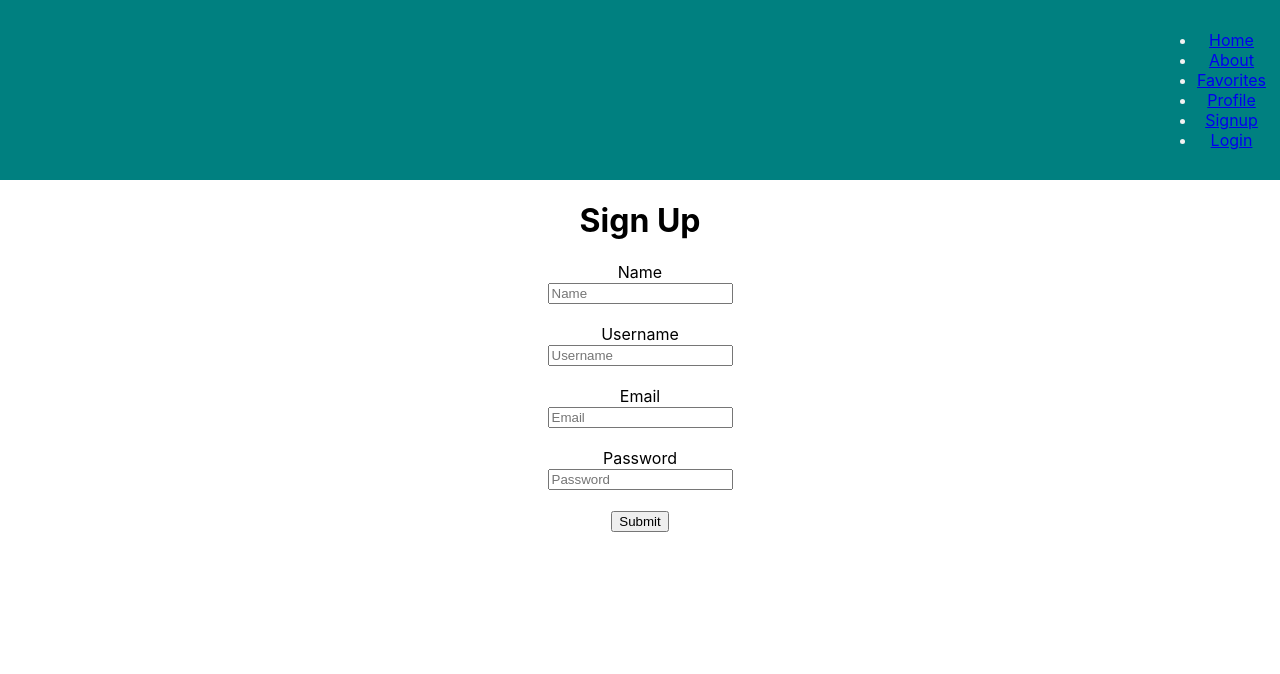
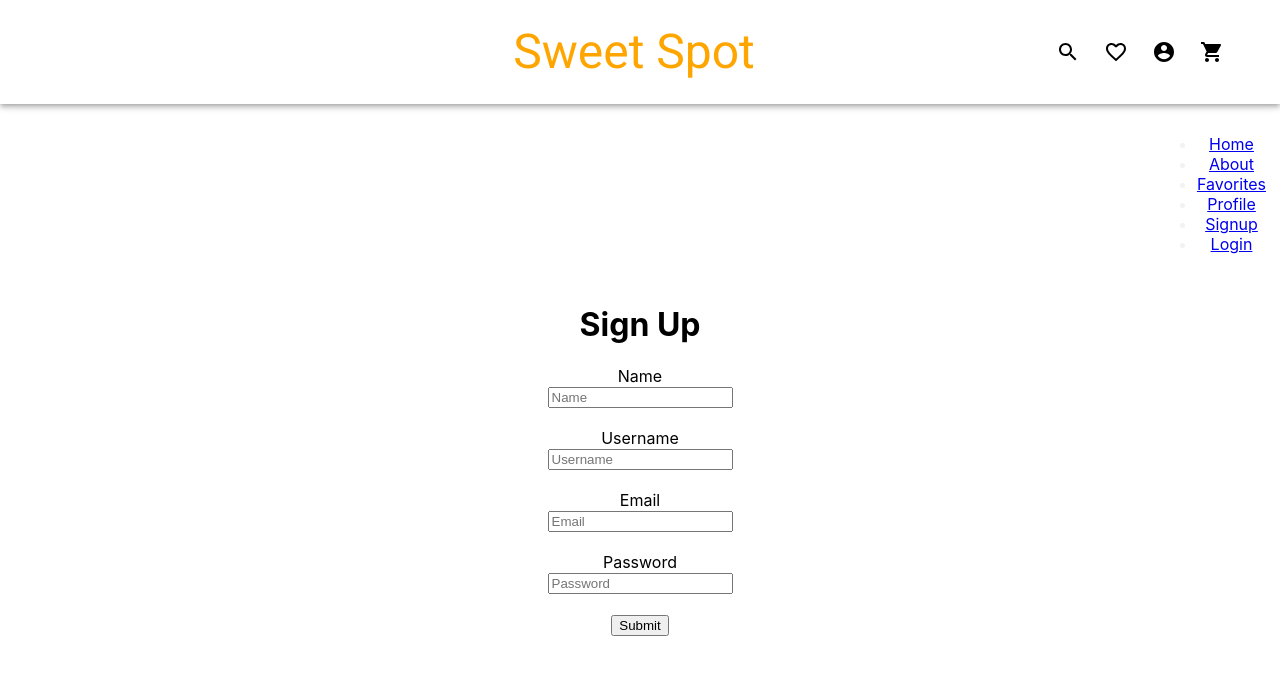
Before and after one commit to mwong068/sweet-spot-front-end, a React (Create React App) app: page /signup in a window 1280 px wide. Shown: the top 674 px of the page. Built offline with nearby package versions, Linux system fonts and the light colour scheme.

Commit message:
added both nav components and sign in and login functionality

```diff
--- a/package.json
+++ b/package.json
@@ -3,6 +3,8 @@
   "version": "0.1.0",
   "private": true,
   "dependencies": {
+    "@material-ui/core": "^4.9.0",
+    "@material-ui/icons": "^4.5.1",
     "@testing-library/jest-dom": "^4.2.4",
     "@testing-library/react": "^9.3.2",
     "@testing-library/user-event": "^7.1.2",
--- a/public/index.html
+++ b/public/index.html
@@ -25,6 +25,8 @@
       Learn how to configure a non-root public URL by running `npm run build`.
     -->
     <title>Sweet Spot</title>
+    <link rel="stylesheet" href="https://fonts.googleapis.com/css?family=Roboto:300,400,500,700&display=swap" />
+
   </head>
   <body>
     <noscript>You need to enable JavaScript to run this app.</noscript>
--- a/src/App.css
+++ b/src/App.css
@@ -1,6 +1,11 @@
 .App {
   text-align: center;
 }
+
+/* a {
+  color: white;
+  text-decoration: none;
+} */
 
 .App-logo {
   height: 40vmin;
@@ -40,7 +45,6 @@
 /* Style the navbar */
 #navbar {
   overflow: hidden;
-  background-color: teal;
 }
 
 /* Navbar links */
--- a/src/App.js
+++ b/src/App.js
@@ -2,6 +2,7 @@ import React from 'react';
 import './App.css';
 import Homepage from './components/Homepage';
 import Navbar from './components/Navbar';
+import Header from './components/Header';
 import Signup from './components/Signup';
 import Profile from './components/Profile';
 import Login from './components/Login';
@@ -13,6 +14,7 @@ function App() {
         <Router>
           <div>
             <Navbar />
+            <Header />
           </div>
           <Switch>
             <Route exact path='/'>
--- a/src/actions/postNewUser.js
+++ b/src/actions/postNewUser.js
@@ -1,7 +1,8 @@
 // import { useHistory } from 'react-router-dom';
 
-const postNewUser = (event) => {
+const postNewUser = (event, userData) => {
     event.preventDefault();
+    console.log(userData)
     return (dispatch) => {
         dispatch({type: 'SIGNING_UP'})
         return fetch('http://127.0.0.1:3000/users', {
@@ -11,12 +12,7 @@ const postNewUser = (event) => {
             'Accept': 'application/json'
         },
         body: JSON.stringify({
-            user: {
-            name: event.target.name.value,
-            username: event.target.username.value,
-            email: event.target.email.value,
-            password: event.target.password.value
-            }
+            user: userData
         })
         })
         .then(resp => resp.json())
--- /dev/null
+++ b/src/components/Header.js
@@ -0,0 +1,31 @@
+import React from 'react';
+import { Link } from 'react-router-dom';
+
+export default function Header() {
+        return (
+            <div id="navbar">
+                <nav>
+                    <ul id="navbar-links">
+                        <li>
+                            <Link to="/">Home</Link>
+                        </li>
+                        <li>
+                            <Link to="/about">About</Link>
+                        </li>
+                        <li>
+                            <Link to="/favorites">Favorites</Link>
+                        </li>
+                        <li>
+                            <Link to="/profile">Profile</Link>
+                        </li>
+                        <li>
+                            <Link to="/signup">Signup</Link>
+                        </li>
+                        <li>
+                            <Link to="/login">Login</Link>
+                        </li>
+                    </ul>
+                </nav>
+            </div>
+        )
+}
--- a/src/components/Navbar.js
+++ b/src/components/Navbar.js
@@ -1,31 +1,70 @@
 import React from 'react';
 import { Link } from 'react-router-dom';
 
+import { makeStyles } from '@material-ui/core/styles';
+import AppBar from '@material-ui/core/AppBar';
+import Toolbar from '@material-ui/core/Toolbar';
+import Typography from '@material-ui/core/Typography';
+import Button from '@material-ui/core/Button';
+import IconButton from '@material-ui/core/IconButton';
+import MenuIcon from '@material-ui/icons/Menu';
+import SearchIcon from '@material-ui/icons/Search';
+import AccountCircle from '@material-ui/icons/AccountCircle';
+import FavoriteBorderIcon from '@material-ui/icons/FavoriteBorder';
+import ShoppingCartIcon from '@material-ui/icons/ShoppingCart';
+
+const useStyles = makeStyles(theme => ({
+  root: {
+    flexGrow: 1,
+  },
+  menuButton: {
+    marginRight: theme.spacing(2),
+  },
+  title: {
+    flexGrow: 1,
+    marginLeft: '180px',
+    color: 'orange',
+  },
+}));
+
 export default function Navbar() {
-        return (
-            <div id="navbar">
-                <nav>
-                    <ul id="navbar-links">
-                        <li>
-                            <Link to="/">Home</Link>
-                        </li>
-                        <li>
-                            <Link to="/about">About</Link>
-                        </li>
-                        <li>
-                            <Link to="/favorites">Favorites</Link>
-                        </li>
-                        <li>
-                            <Link to="/profile">Profile</Link>
-                        </li>
-                        <li>
-                            <Link to="/signup">Signup</Link>
-                        </li>
-                        <li>
-                            <Link to="/login">Login</Link>
-                        </li>
-                    </ul>
-                </nav>
-            </div>
-        )
+  const classes = useStyles();
+
+  return (
+    <div className={classes.root}>
+      <AppBar position="static" style={{ background: 'white',  padding: '20px', color: 'black' }}>
+        <Toolbar>
+          {/* <IconButton edge="start" className={classes.menuButton} color="inherit" aria-label="menu">
+            <MenuIcon />
+          </IconButton> */}
+          <Typography variant="h3" className={classes.title}>
+          Sweet Spot
+          </Typography>
+
+          <IconButton aria-label="search" color="inherit">
+            <SearchIcon />
+          </IconButton>
+
+          <IconButton aria-label="favorites" color="inherit">
+            <FavoriteBorderIcon />
+          </IconButton>
+
+          <IconButton aria-label="account of current user"
+            //   aria-controls={menuId}
+              aria-haspopup="true"
+            //   onClick={handleProfileMenuOpen}
+              color="inherit"
+            >
+              <AccountCircle />
+            </IconButton>
+
+            <IconButton aria-label="search" color="inherit">
+            <ShoppingCartIcon />
+          </IconButton>
+
+          {/* <Button color="inherit">Login</Button> */}
+        </Toolbar>
+      </AppBar>
+    </div>
+  );
 }
--- a/src/components/Signup.js
+++ b/src/components/Signup.js
@@ -3,6 +3,20 @@ import { connect } from 'react-redux';
 import postNewUser from '../actions/postNewUser'
 
 class Signup extends React.Component {
+
+    state = {
+        username: '',
+        name: '',
+        password: '',
+        email: ''
+    }
+
+    handleChange = (e) => {
+        console.log(e.target.value)
+      this.setState({
+          [e.target.name]: e.target.value
+      })
+    }
 
 
     componentDidMount() {
@@ -14,18 +28,18 @@ class Signup extends React.Component {
             <div>
                 <h1>Sign Up</h1>
 
-                <form onSubmit={ this.props.postNewUser }>
+                <form onSubmit={ (e) => {this.props.postNewUser(e, this.state)} }>
                     <label>Name</label><br></br>
-                    <input type="text" name="name" placeholder="Name"></input>
+                    <input type="text" name="name" placeholder="Name" value={this.state.name} onChange={this.handleChange}></input>
                     <br></br><br></br>
                     <label>Username</label><br></br>
-                    <input type="text" name="username" placeholder="Username"></input>
+                    <input type="text" name="username" placeholder="Username" value={this.state.username} onChange={this.handleChange}></input>
                     <br></br><br></br>
                     <label>Email</label><br></br>
-                    <input type="text" name="email" placeholder="Email"></input>
+                    <input type="text" name="email" placeholder="Email" value={this.state.email} onChange={this.handleChange}></input>
                     <br></br><br></br>
                     <label>Password</label><br></br>
-                    <input type="password" name="password" placeholder="Password"></input>
+                    <input type="password" name="password" placeholder="Password" value={this.state.password} onChange={this.handleChange}></input>
                     <br></br><br></br>
                     <input type="submit" value="Submit"></input>
                 </form>
@@ -36,7 +50,7 @@ class Signup extends React.Component {
 
 const mapDispatchToProps = dispatch => {
     return {
-        postNewUser: (event) => { dispatch(postNewUser(event)) }
+        postNewUser: (event, userData) => { dispatch(postNewUser(event, userData)) }
     }
 }
 
```
Also changed, not shown: 1 other file (tests, documents, lock files or other folders).
